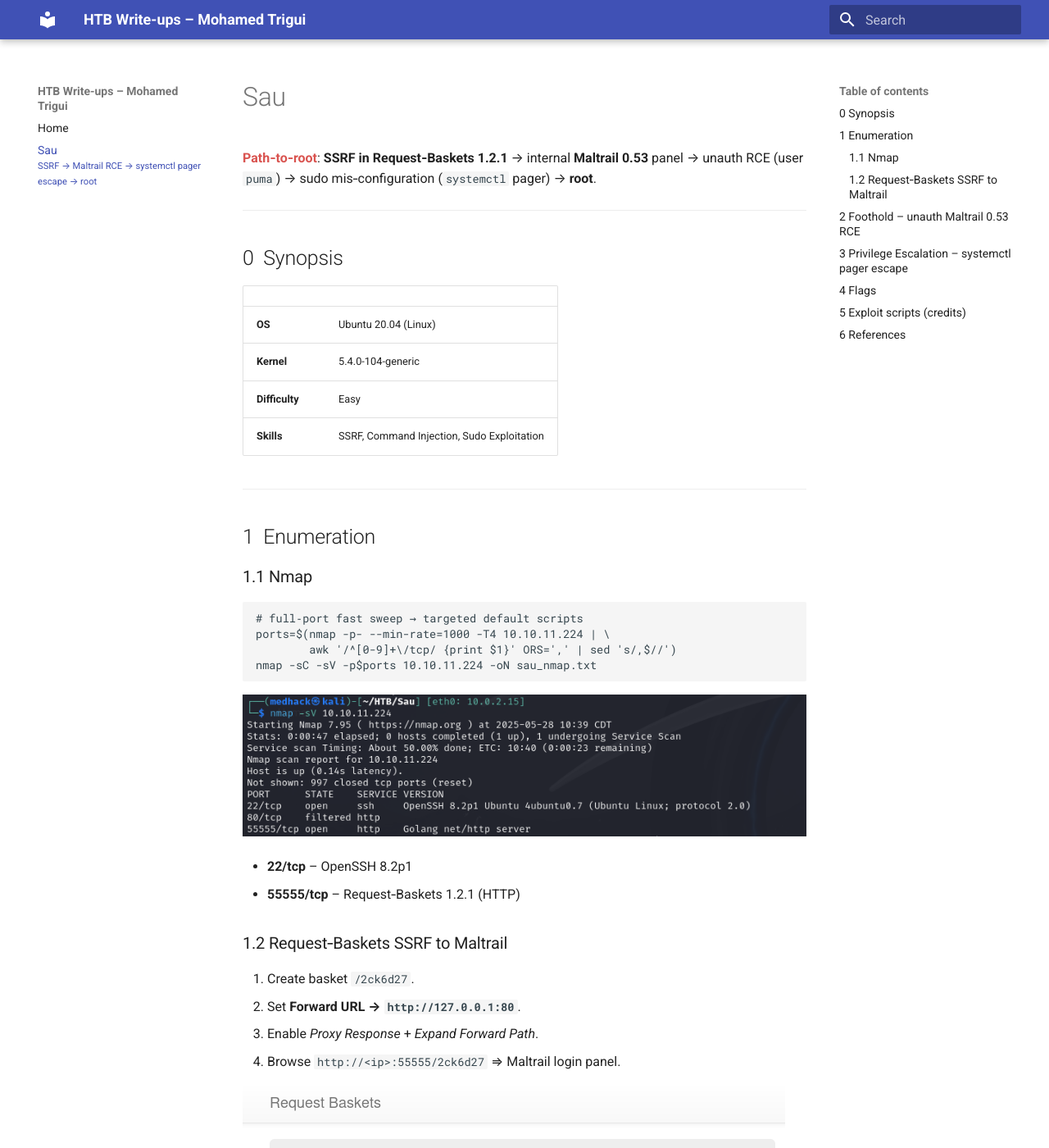
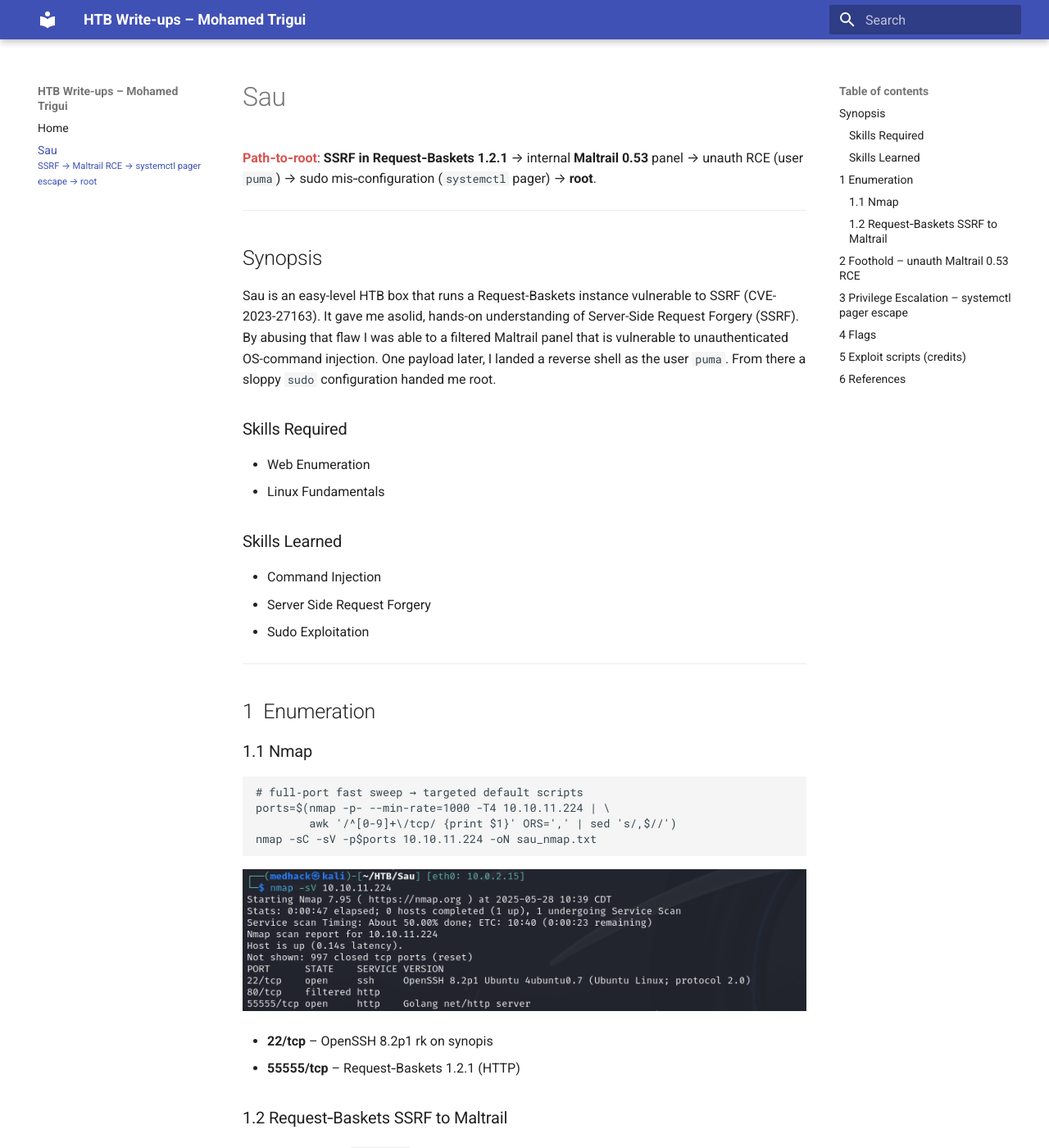
Before and after one commit to medTrigui/htb-writeups, an MkDocs documentation site: the page built from docs/Sau/Sau.md, in a window 1280 px wide and 1400 px high. Shown: the whole window at 82% size. Built offline with MkDocs 1.6.1 and Material for MkDocs 9.7.7, drawn with Linux system fonts in a browser that asks for light colours.

Commit message:
docs: edited Sau

```diff
--- a/docs/Sau/Sau.md
+++ b/docs/Sau/Sau.md
@@ -12,14 +12,17 @@
 
 ---
 
-## 0  Synopsis
+## Synopsis
+Sau is an easy-level HTB box that runs a Request-Baskets instance vulnerable to SSRF (CVE-2023-27163). It gave me asolid, hands-on understanding of Server-Side Request Forgery (SSRF). By abusing that flaw I was able to a filtered Maltrail panel that is vulnerable to unauthenticated OS-command injection. One payload later, I landed a reverse shell as the user `puma`. From there a sloppy `sudo` configuration handed me root.
 
-|                |                                            |
-| -------------- | ------------------------------------------ |
-| **OS**         | Ubuntu 20.04 (Linux)                       |
-| **Kernel**     | 5.4.0-104-generic                          |
-| **Difficulty** | Easy                                       |
-| **Skills**     | SSRF, Command Injection, Sudo Exploitation |
+### Skills Required
+- Web Enumeration
+- Linux Fundamentals
+
+### Skills Learned
+- Command Injection
+- Server Side Request Forgery
+- Sudo Exploitation
 
 ---
 
@@ -37,6 +40,7 @@
 ![Nmap result](img/step01_nmap.png)
 
 * **22/tcp** – OpenSSH 8.2p1
+rk on synopis
 * **55555/tcp** – Request‑Baskets 1.2.1 (HTTP)
 
 ### 1.2 Request‑Baskets SSRF to Maltrail
```
